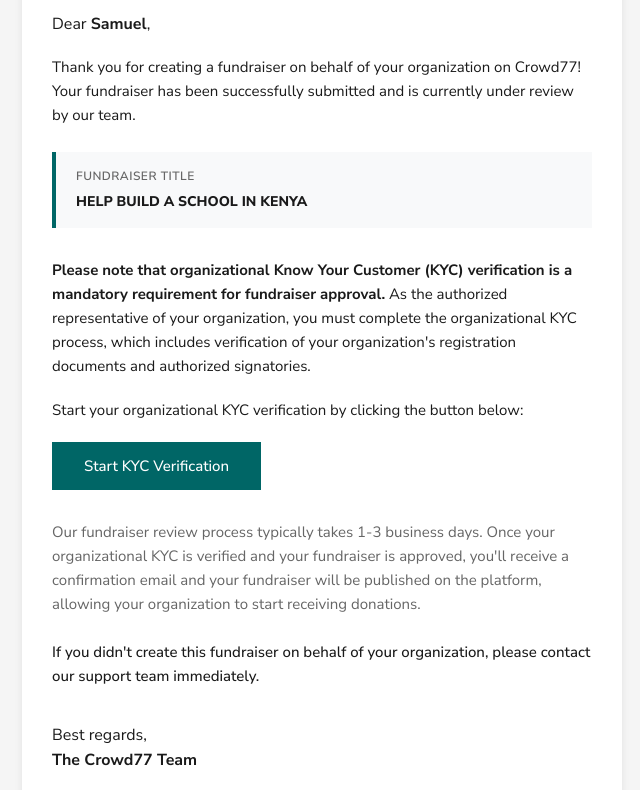
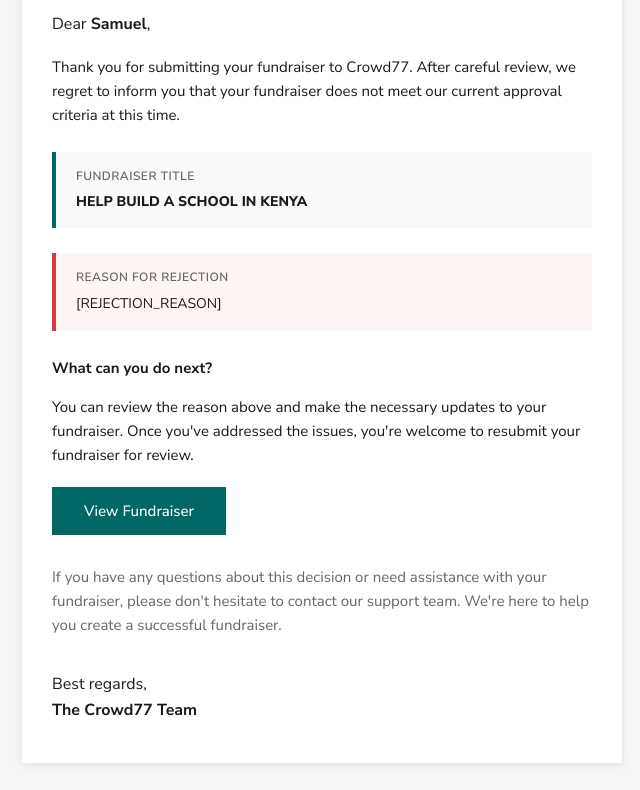
Before and after one commit to Oladapo77Tech/email-template, a plain HTML site: page fundraiser/individual/fundraiser-rejection.html in a window 1280 px wide. Shown: the part 166-956 px from the top of the page, without its empty margins (318-958 px from the left). Drawn offline with Linux system fonts and the light colour scheme.

Commit message:
Updated individualn fundraiser approval and rejectio

```diff
--- a/fundraiser/individual/fundraiser-rejection.html
+++ b/fundraiser/individual/fundraiser-rejection.html
@@ -5,7 +5,7 @@
     <meta http-equiv="Content-Type" content="text/html; charset=utf-8" />
     <meta http-equiv="X-UA-Compatible" content="IE=edge" />
     <meta name="viewport" content="width=device-width, initial-scale=1.0">
-    <title>Create Fundraiser</title>
+    <title>Fundraiser Rejection</title>
     <style type="text/css">
       @import url('https://fonts.googleapis.com/css2?family=Nunito+Sans:ital,opsz,wght@0,6..12,200..1000;1,6..12,200..1000&family=Poppins:ital,wght@0,100;0,200;0,300;0,400;0,500;0,600;0,700;0,800;0,900;1,100;1,200;1,300;1,400;1,500;1,600;1,700;1,800;1,900&display=swap');
 
@@ -58,6 +58,13 @@
         margin: 25px 0;
       }
 
+      .rejection-box {
+        background-color: #fff5f5;
+        border-left: 4px solid #dc3545;
+        padding: 16px 20px;
+        margin: 25px 0;
+      }
+
     </style>
   </head>
 
@@ -78,14 +85,12 @@
 
       <tr>
         <td style="padding: 0 30px 40px;">
-          <h1 style="margin: 10px 0 30px; font-size: 30px; color: #1a1a1a; line-height: 1.3; font-weight: 600;">
-            Fundraiser Created Successfully!
-          </h1>
+          <h1 style="margin: 10px 0 30px; font-size: 30px; color: #1a1a1a; line-height: 1.3; font-weight: 600;">Fundraiser Rejected</h1>
 
           <p style="margin: 10px 0 20px; font-size: 16px; color: #1a1a1a;">Dear <strong>Samuel</strong>,</p>
 
           <p style="margin: 20px 0 0; font-size: 15px; color: #1a1a1a; line-height: 1.6;">
-            Thank you for creating a fundraiser on behalf of your organization on Crowd77! Your fundraiser has been successfully submitted and is currently under review by our team.
+            Thank you for submitting your fundraiser to Crowd77. After careful review, we regret to inform you that your fundraiser does not meet our current approval criteria at this time.
           </p>
 
           <table width="100%" cellpadding="0" cellspacing="0" style="margin: 25px 0;">
@@ -101,12 +106,25 @@
             </tr>
           </table>
 
-          <p style="margin: 30px 0 0; font-size: 15px; color: #1a1a1a; line-height: 1.6;">
-            <strong>Please note that organizational Know Your Customer (KYC) verification is a mandatory requirement for fundraiser approval.</strong> As the authorized representative of your organization, you must complete the organizational KYC process, which includes verification of your organization's registration documents and authorized signatories.
+          <table width="100%" cellpadding="0" cellspacing="0" style="margin: 25px 0;">
+            <tr>
+              <td class="rejection-box" style="background-color: #fff5f5; border-left: 4px solid #dc3545; padding: 16px 20px;">
+                <p style="margin: 0 0 8px; font-size: 12px; color: #666666; font-weight: 600; text-transform: uppercase; letter-spacing: 0.5px;">
+                  Reason for Rejection
+                </p>
+                <p style="margin: 0; font-size: 14px; color: #1a1a1a; line-height: 1.6;">
+                  [REJECTION_REASON]
+                </p>
+              </td>
+            </tr>
+          </table>
+
+          <p style="margin: 20px 0 0; font-size: 15px; color: #1a1a1a; line-height: 1.6;">
+            <strong>What can you do next?</strong>
           </p>
 
-          <p style="margin: 20px 0 0; font-size: 15px; color: #1a1a1a; line-height: 1.6;">
-            Start your organizational KYC verification by clicking the button below:
+          <p style="margin: 15px 0 0; font-size: 15px; color: #1a1a1a; line-height: 1.6;">
+            You can review the reason above and make the necessary updates to your fundraiser. Once you've addressed the issues, you're welcome to resubmit your fundraiser for review.
           </p>
 
           <table width="100%" cellpadding="0" cellspacing="0">
@@ -116,18 +134,14 @@
                   href="#"
                   class="button"
                   style="display: inline-block; padding: 14px 32px; background-color: #006666; color: #ffffff; text-decoration: none; font-weight: 500; font-size: 15px;"
-                > Start KYC Verification
+                > View Fundraiser
                 </a>
               </td>
             </tr>
           </table>
 
           <p style="margin: 30px 0 0; font-size: 15px; color: #666666; line-height: 1.6;">
-            Our fundraiser review process typically takes 1-3 business days. Once your organizational KYC is verified and your fundraiser is approved, you'll receive a confirmation email and your fundraiser will be published on the platform, allowing your organization to start receiving donations.
-          </p>
-
-          <p style="margin: 24px 0 0; font-size: 15px; color: #1a1a1a; line-height: 1.6; font-weight: 500;">
-            If you didn't create this fundraiser on behalf of your organization, please contact our support team immediately.
+            If you have any questions about this decision or need assistance with your fundraiser, please don't hesitate to contact our support team. We're here to help you create a successful fundraiser.
           </p>
 
           <p style="margin: 35px 0 0; font-size: 16px; color: #1a1a1a; line-height: 1.6;">
@@ -144,6 +158,9 @@
           <p style="margin: 0; font-size: 13px; color: #999999; text-align: center; line-height: 1.6;">
             You have received this notification because you have signed up on Crowd77.
           </p>
+          <p style="margin: 0; font-size: 13px; color: #999999; text-align: center; line-height: 1.6;">
+            If you didn't create this fundraiser, please ignore this email or contact our support team immediately.
+          </p>
         </td>
       </tr>
     </table>
```
Also changed, not shown: fundraiser/individual/fundraiser-approval.html (+13 -16 lines), fundraiser/individual/fundraiser-ended.html (added), fundraiser/individual/fundraiser-verification-approval.html (added), fundraiser/individual/fundraiser-verification-rejection.html (added), fundraiser/individual/fundraiser-verification-status.html (added), fundraiser/organization/fundraiser-ended.html (added), fundraiser/organization/fundraiser-verification-approval.html (added), fundraiser/organization/fundraiser-verification-rejection.html (added), fundraiser/organization/fundraiser-verification-status.html (added).
